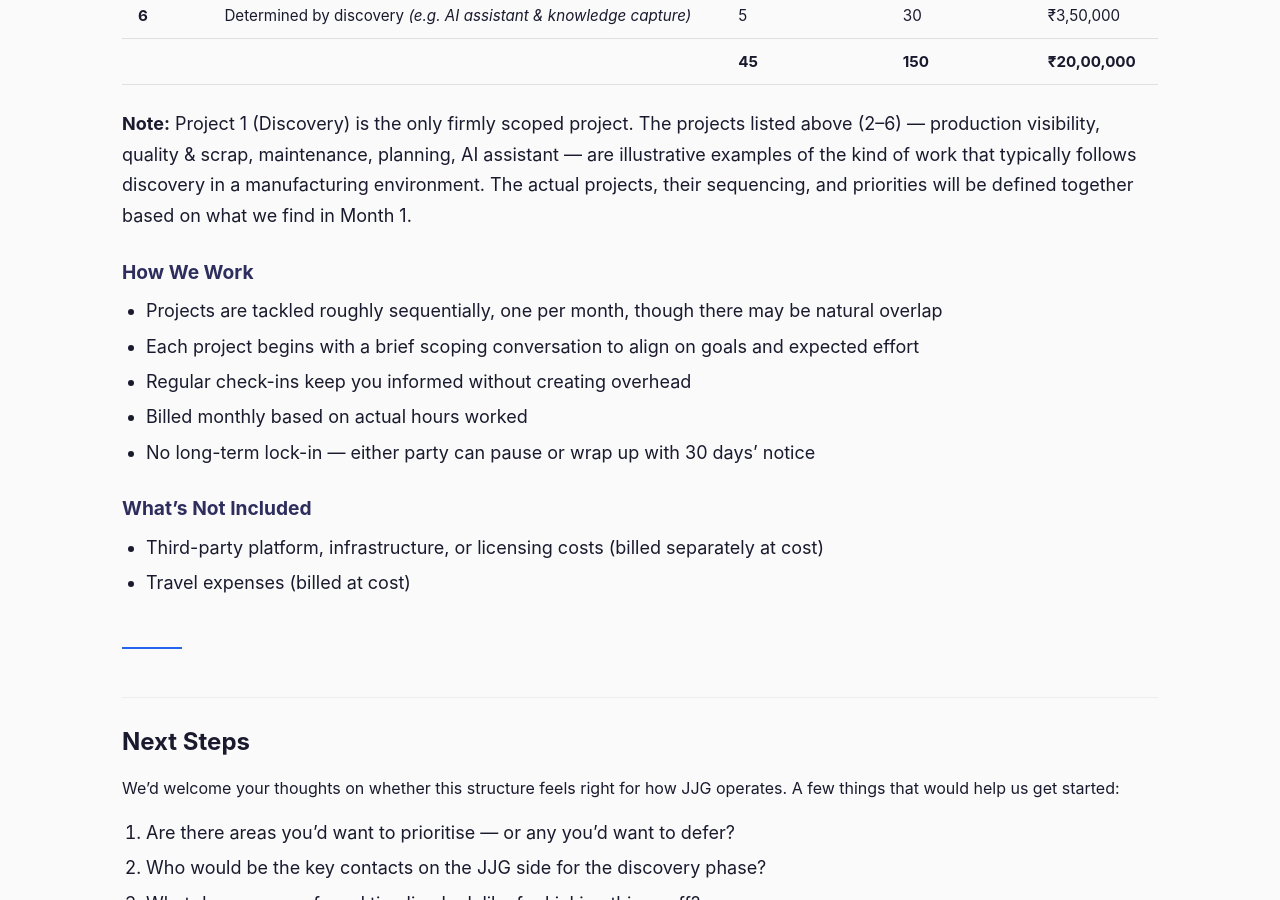
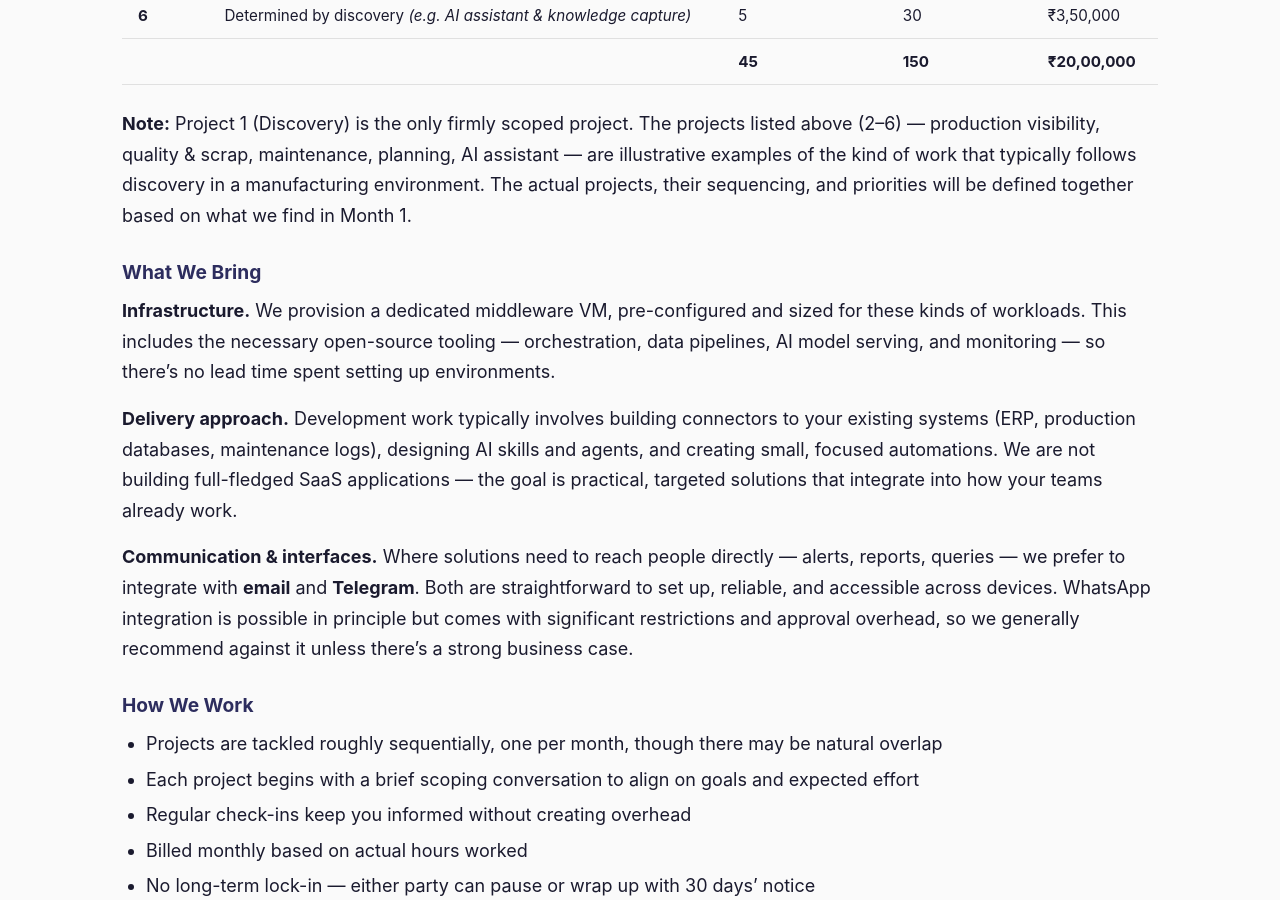
Before and after one commit to xorbh/jjg-proposal, a Jekyll site: the page built from index.md, in a window 1280 px wide and 900 px high, scrolled down 1819 px. Built offline with Jekyll 4.4.1, drawn with Linux system fonts in a browser that asks for light colours.

Commit message:
Add section on tooling, delivery approach, and communication preferences
- Middleware VM provisioned with open-source stack
- Dev work: connectors, skills, automations (not full SaaS apps)
- Email and Telegram preferred; WhatsApp discouraged due to restrictions

Co-Authored-By: Claude Opus 4.6 (1M context) <noreply@anthropic.com>

```diff
--- a/index.md
+++ b/index.md
@@ -196,6 +196,14 @@ Below is the indicative effort and cost breakdown across the engagement. All wor
 
 **Note:** Project 1 (Discovery) is the only firmly scoped project. The projects listed above (2–6) — production visibility, quality & scrap, maintenance, planning, AI assistant — are illustrative examples of the kind of work that typically follows discovery in a manufacturing environment. The actual projects, their sequencing, and priorities will be defined together based on what we find in Month 1.
 
+### What We Bring
+
+**Infrastructure.** We provision a dedicated middleware VM, pre-configured and sized for these kinds of workloads. This includes the necessary open-source tooling — orchestration, data pipelines, AI model serving, and monitoring — so there's no lead time spent setting up environments.
+
+**Delivery approach.** Development work typically involves building connectors to your existing systems (ERP, production databases, maintenance logs), designing AI skills and agents, and creating small, focused automations. We are not building full-fledged SaaS applications — the goal is practical, targeted solutions that integrate into how your teams already work.
+
+**Communication & interfaces.** Where solutions need to reach people directly — alerts, reports, queries — we prefer to integrate with **email** and **Telegram**. Both are straightforward to set up, reliable, and accessible across devices. WhatsApp integration is possible in principle but comes with significant restrictions and approval overhead, so we generally recommend against it unless there's a strong business case.
+
 ### How We Work
 
 - Projects are tackled roughly sequentially, one per month, though there may be natural overlap
```
